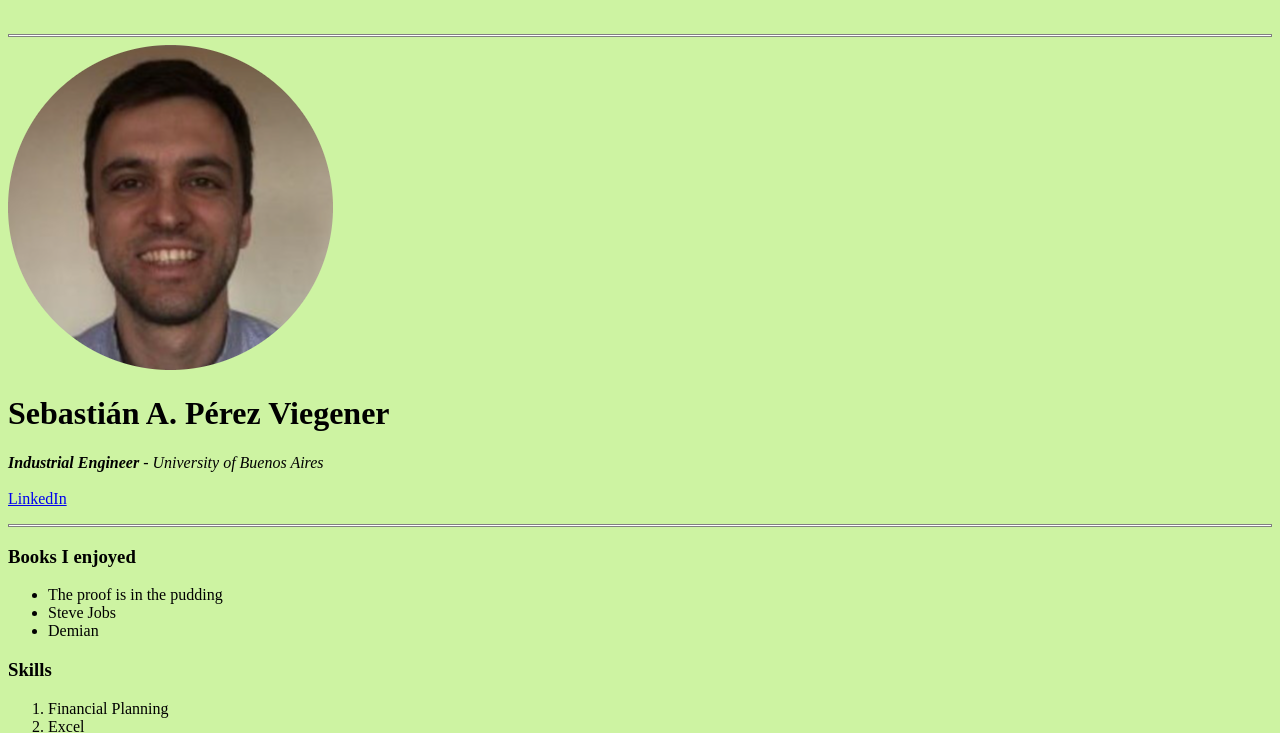
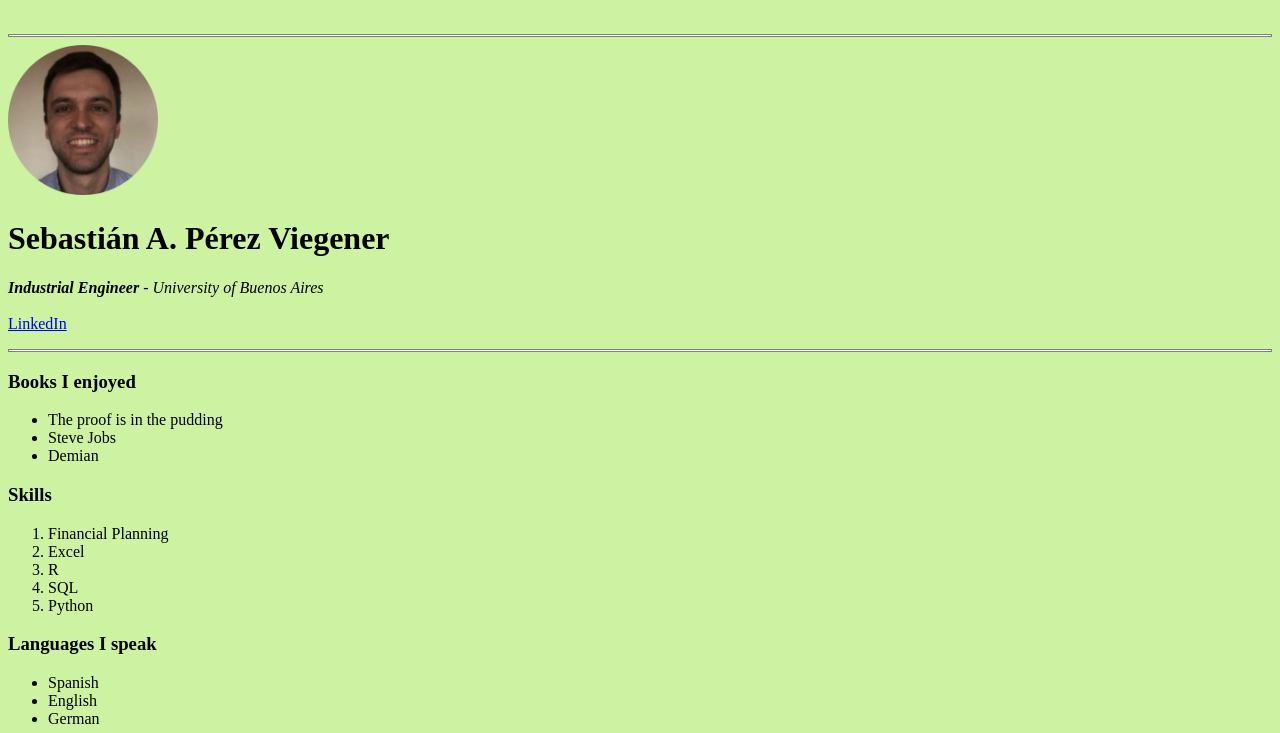
Before and after one commit to spviegener/cv, a plain HTML site: page index.html in a window 1280 px wide. Shown: the top 733 px of the page. Drawn offline with Linux system fonts and the light colour scheme.

Commit message:
Update index.html

```diff
--- a/index.html
+++ b/index.html
@@ -23,7 +23,7 @@
 
   <br />
   <hr size="3" noshade>
-  <img src = "https://spviegener.github.io/cv/Images/1596266451905-modified.png" alt="Sebastian's profile picture">
+  <img src = "https://spviegener.github.io/cv/Images/1596266451905-modified.png" alt="Sebastian's profile picture" width = 150 heigth = 150>
   <h1>Sebastián A. Pérez Viegener</h1>
   <p>
     <em><strong>Industrial Engineer</strong> - University of Buenos Aires</em>
```
